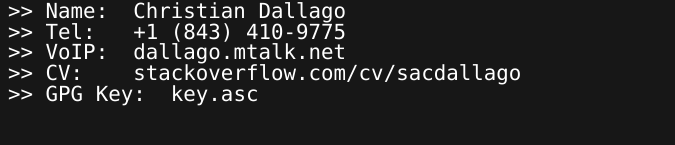
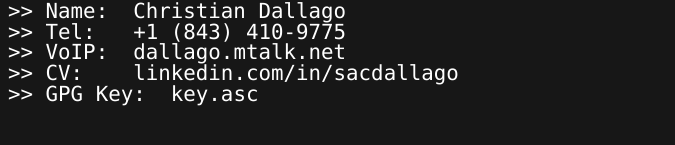
Before and after one commit to sacdallago/sacdallago.github.io, a plain HTML site: page index.html in a window 1280 px wide. Shown: the part 132-277 px from the top of the page, without its empty margins (0-675 px from the left). Drawn offline with Linux system fonts and the light colour scheme.

Commit message:
Update index.html

```diff
--- a/index.html
+++ b/index.html
@@ -43,16 +43,17 @@ WHOIS <a href="#">christian.dallago.us</a>
 &gt;&gt; Name:  Christian Dallago
 &gt;&gt; Tel:   <a target="_blank" href="tel:+18434109775">+1 (843) 410-9775</a>
 &gt;&gt; VoIP:  <a target="_blank" href="http://dallago.mtalk.net">dallago.mtalk.net</a>
-&gt;&gt; CV:    <a target="_blank" href="https://stackoverflow.com/cv/sacdallago">stackoverflow.com&#47;cv&#47;sacdallago</a>
+&gt;&gt; CV:    <a target="_blank" href="https://www.linkedin.com/in/sacdallago">linkedin.com/in/sacdallago</a>
 &gt;&gt; GPG Key:  <a href="key.asc">key.asc</a>
 &nbsp;
 
 localhost:~ chdallago$ cat projects
 
 Notes:
+* <a target="_blank" href="http://evcouplings.org">EVcouplings.org</a>
 * <a target="_blank" href="http://got.show">got.show</a>
-* <a target="_blank" href="http://efktr.dallago.us">Efktr</a>
 * <a target="_blank" href="http://cell.dallago.us">CellMap</a>
+* <a target="_blank" href="http://mecu.dallago.us">MeCu</a>
 * <a target="_blank" href="http://github.com/sacdallago">... on GitHub</a>
 
 localhost:~ chdallago$</div>
```
